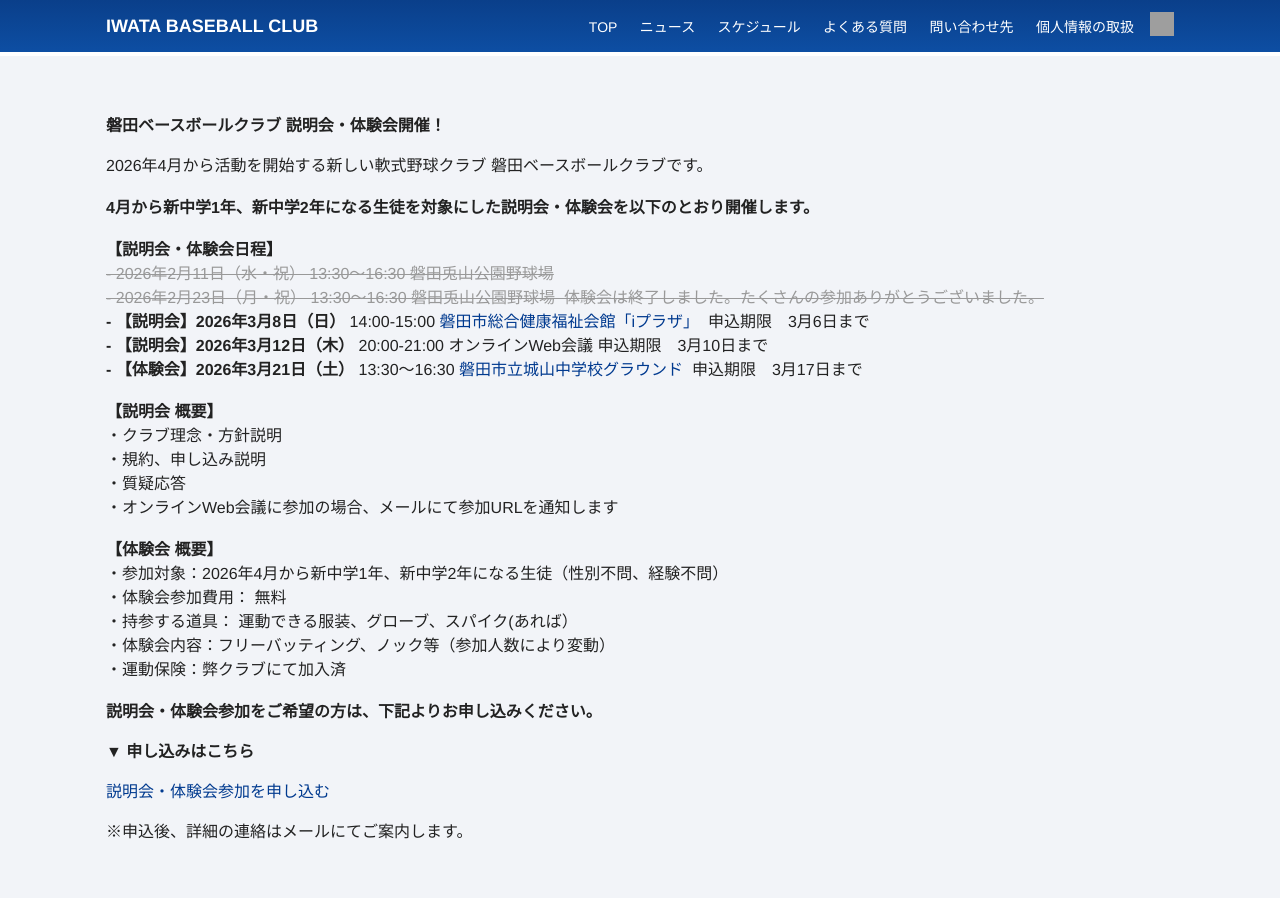
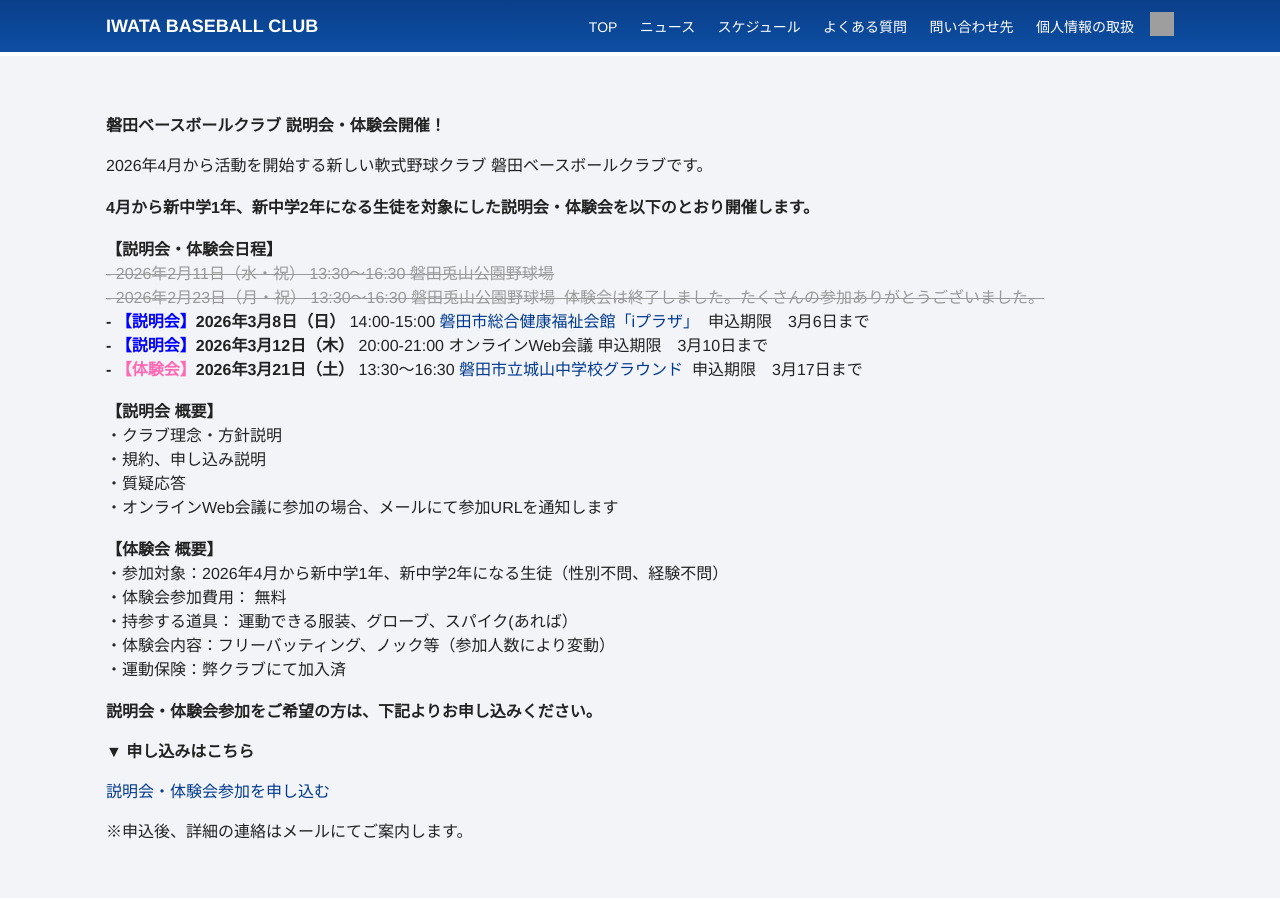
Before and after one commit to moutineigo/baseball, a Jekyll site: the page built from index.md, in a window 1280 px wide and 900 px high. Built offline with Jekyll 4.4.1, drawn with Linux system fonts in a browser that asks for light colours; grey boxes are pictures that could not be loaded.

Commit message:
Update home.html

```diff
--- a/_layouts/home.html
+++ b/_layouts/home.html
@@ -24,16 +24,16 @@ layout: default
    </span>
   </span><br>
 
-  <strong> - 【説明会】2026年3月8日（日）</strong> 14:00-15:00
+  <strong> - <span style="color:#0000ff;">【説明会】</span>2026年3月8日（日）</strong> 14:00-15:00
   <a href="https://maps.app.goo.gl/5rSWDvwzP6dJcosk8"
    target="_blank"
    rel="noopener">
    磐田市総合健康福祉会館「iプラザ」
    </a>&nbsp;申込期限　3月6日まで<BR>
 
-  <strong> - 【説明会】2026年3月12日（木）</strong> 20:00-21:00 オンラインWeb会議&nbsp;申込期限　3月10日まで<br>
+  <strong> - <span style="color:#0000ff;">【説明会】</span>2026年3月12日（木）</strong> 20:00-21:00 オンラインWeb会議&nbsp;申込期限　3月10日まで<br>
 
-  <strong> - 【体験会】2026年3月21日（土）</strong> 13:30〜16:30
+  <strong> - <span style="color:#ff69b4;">【体験会】</span>2026年3月21日（土）</strong> 13:30〜16:30
   <a href="https://maps.app.goo.gl/nu74oAHkHiKY7GsV6"
    target="_blank"
    rel="noopener">
```
